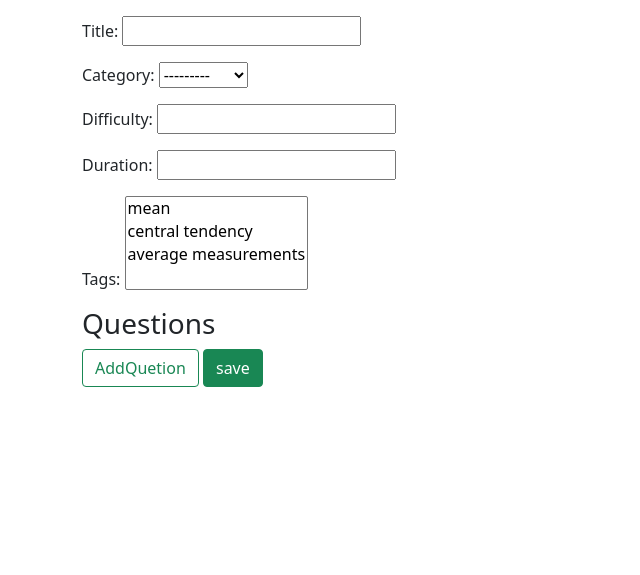
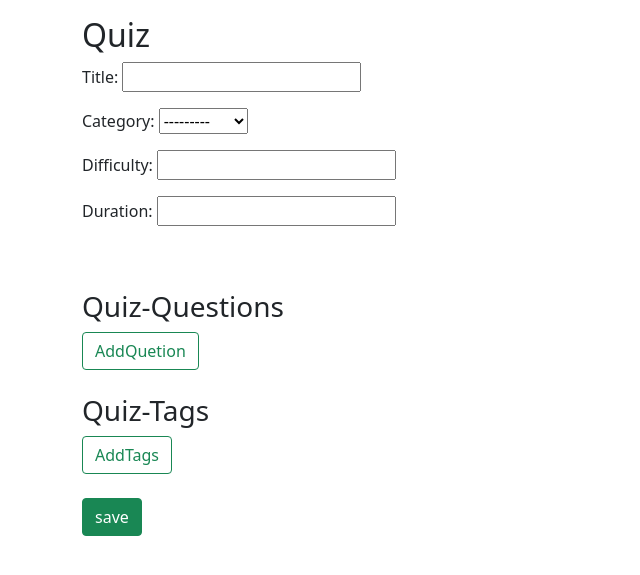
Before and after one commit to mohamedhamdan2002/EducationManagementSystem, a Django app: page /quizzes/add-quize in a window 1280 px wide. Shown: the part 56-631 px from the top of the page, without its empty margins (0-640 px from the left). Run offline with Django 4.2, Linux system fonts and the light colour scheme; a user stored in the database is signed in; data comes from the database, SQL or seed files in the repository; both versions use the stored data as it was after the commit; parts of the project's set-up code (start-up, migrations or seed data) failed here and were passed over; some libraries are stand-ins or nearby versions.

Commit message:
add function to return the quiz details to the staff and update the quiz create to add tags and add funtions to  update the quiz

```diff
--- a/quizzes/form.py
+++ b/quizzes/form.py
@@ -11,7 +11,6 @@ class QuizForm(forms.ModelForm):
             'category',
             'difficulty',
             'duration',
-            'tags',
         ]
 class QuetionForm(forms.ModelForm):
     class Meta:
--- a/quizzes/models.py
+++ b/quizzes/models.py
@@ -53,8 +53,10 @@ class Quiz(models.Model):
     def __str__(self):
         return self.title
 
+    # def get_absolute_url(self):
+        return reverse('quizzes:quiz_detail',kwargs={'category_id':self.category,'quiz_id':self.id})
     def get_absolute_url(self):
-        return reverse('quizzes:quiz_detail',kwargs={'category_id':self.category,'quiz_id':self.id})
+        return reverse('quizzes:admin-quiz-detail',kwargs={'quiz_id':self.id})
 
     def score_to_pass(self):
         return ceil((len(self.quiz.questions.all()) * 70.0) / 100.0)
--- a/quizzes/urls.py
+++ b/quizzes/urls.py
@@ -6,14 +6,18 @@ from .views import (
     quiz_detail_view,
     quiz_result_view,
     search_view,
-    create_new_quiz
+    admin_create_quiz,
+    admin_update_quiz,
+    admin_quiz_detail_view,
 )
 
 app_name = 'quizzes'
 
 urlpatterns = [
     path('', category_list_view, name='quiz_list'),
-    path('add-quize',create_new_quiz,name='create'),
+    path('add-quize',admin_create_quiz,name='admin-quiz-create'),
+    path('edit-quize/<int:quiz_id>/',admin_update_quiz,name='admin-quiz-update'),
+    path('quiz-detail/<int:quiz_id>',admin_quiz_detail_view,name='admin-quiz-detail'),
     path('categories/<slug:category_id>/', categorized_quiz_list_view, name='categorized_quiz_list'),
     path('categories/<slug:category_id>/<int:quiz_id>/', quiz_detail_view, name='quiz_detail'),
     path('categories/<slug:category_id>/<int:quiz_id>/result/<slug:submission_id>/', quiz_result_view, name='quiz_result'),
--- a/quizzes/views.py
+++ b/quizzes/views.py
@@ -2,6 +2,7 @@ from django.shortcuts import render, redirect
 from django.http import HttpResponseRedirect
 from django.urls import reverse
 from django.contrib.auth.decorators import login_required
+from django.shortcuts import get_object_or_404
 
 from django.forms.models import modelformset_factory,inlineformset_factory
 
@@ -11,29 +12,85 @@ from .models import (
     Category,
     Quiz,
     Question,
+    Tag,
     Answer,
     Submission,
     AnswerItem,
 )
 
-
 @login_required
-def create_new_quiz(request):
+def admin_create_quiz(request):
     quiz_form=QuizForm(request.POST or None)
     QuetionFromset=inlineformset_factory(Quiz,Quiz.questions.through,exclude=['questions'],extra=0)
+    TageFromset=inlineformset_factory(Quiz,Quiz.tags.through,exclude=['tags'],extra=0)
+    Tformset=TageFromset(request.POST or None) # T ->tag
     formset=QuetionFromset(request.POST or None)
     context={
         'quiz_form':quiz_form,
         'formset':formset,
+        'Tformset':Tformset
     }
-    if all([quiz_form.is_valid(),formset.is_valid()]):
-        parent=quiz_form.save(commit=False)
-        parent.save()
+    if all([quiz_form.is_valid(),formset.is_valid(),Tformset.is_valid()]):
+        quiz=quiz_form.save(commit=False)
+        quiz.save()
         for form in formset:
             qs=Question.objects.get(id=form.cleaned_data['question'].id)
-            parent.questions.add(qs)
-        return redirect(parent.get_absolute_url())
-    return render(request,'quizzes/create.html',context)
+            quiz.questions.add(qs)
+        for form in Tformset:
+            qs=Tag.objects.get(id=form.cleaned_data['tag'].id)
+            quiz.tags.add(qs)
+        return redirect(quiz.get_absolute_url())
+    return render(request,'staff/update-create.html',context)
+
+
+@login_required
+def admin_update_quiz(request,quiz_id=None):
+    quiz_obj=get_object_or_404(Quiz,id=quiz_id)
+    quiz_form=QuizForm(request.POST or None,instance=quiz_obj)
+    QuetionFromset=inlineformset_factory(Quiz,Quiz.questions.through,exclude=['questions'],extra=0)
+    formset=QuetionFromset(request.POST or None,instance=quiz_obj)
+    TageFromset=inlineformset_factory(Quiz,Quiz.tags.through,exclude=['tags'],extra=0)
+    Tformset=TageFromset(request.POST or None,instance=quiz_obj) # T ->tag
+    context={
+        'quiz_form':quiz_form,
+        'formset':formset,
+        'Tformset':Tformset,
+    }
+    if all([quiz_form.is_valid(),formset.is_valid(),Tformset.is_valid()]):
+        quiz=quiz_form.save(commit=False)
+        quiz.save()
+        print(formset.cleaned_data)
+        for form in formset:
+            q=Question.objects.get(id=form.cleaned_data['question'].id)
+            if form.cleaned_data['DELETE']:
+                quiz.questions.remove(q)
+            else:
+                qs=quiz.questions.all()
+                if q not in qs:
+                    quiz.questions.add(q)
+        for form in Tformset:
+            q=Tag.objects.get(id=form.cleaned_data['tag'].id)
+            if form.cleaned_data['DELETE']:
+                quiz.tags.remove(q)
+            else:
+                qs=quiz.tags.all()
+                if q not in qs:
+                    quiz.tags.add(q)
+        return redirect(quiz.get_absolute_url())
+    return render(request,'staff/update-create.html',context)
+
+
+@login_required
+def admin_quiz_detail_view(request,quiz_id=None):
+    quiz=get_object_or_404(Quiz,id=quiz_id)
+    context={
+        "quiz":quiz,
+    }
+    return render(request,"staff/quiz-detail.html",context)
+
+
+
+
 
 
 @login_required
--- a/templates/quizzes/create.html
+++ /dev/null
@@ -1,59 +0,0 @@
-{% extends "base.html" %}
-{% block content %}
-<style>
-    .quetion-form{
-        border-bottom: 1px solid black;
-    }
-    .hidden{
-        display: none
-    }
-</style>
-    {% if message %}
-        <h2>{{message}}</h2>
-    {% endif %}
-    <form method="POST">
-        {% csrf_token %}
-        {{ quiz_form.as_p }}
-        {% if formset %}
-            <h3>Questions</h3>
-            <div id='questions-form-list'>
-                {{formset.management_form}}
-                {% for form in formset %}
-                 <div class='quetions-form'>
-                    {{ form.as_p }}
-                 </div>
-                 {% endfor %}
-            </div>
-             <div id='empty-form' class='hidden' >{{formset.empty_form.as_p}}</div>
-            <button id='add-more-question' class="btn btn-outline-success ml-2"  type='button'>AddQuetion</button>
-        {% endif %}
-
-        <button class="btn btn-success ml-2" type="submit">save</button>
-    </form>
-<script>
-    const addMoreQuestion=document.getElementById('add-more-question')
-    const totalNewFroms=document.getElementById('id_Quiz_questions-TOTAL_FORMS')
-    addMoreQuestion.addEventListener('click',add_new_question)
-
-    function add_new_question(event){
-        if(event){
-            event.preventDefault()
-        }
-
-        const currentQuestionFroms=document.getElementsByClassName('quetions-form')
-        const currentFormCount=currentQuestionFroms.length
-        const formCopyTarget=document.getElementById('questions-form-list')
-        const copyEmptyQuestionFormEl=document.getElementById('empty-form').cloneNode(true)
-        copyEmptyQuestionFormEl.setAttribute('class','quetions-form')
-        copyEmptyQuestionFormEl.setAttribute('id',`form-${currentFormCount}`)
-        const regex=new RegExp('__prefix__','g')
-        copyEmptyQuestionFormEl.innerHTML=copyEmptyQuestionFormEl.innerHTML.replace(regex,currentFormCount)
-        totalNewFroms.setAttribute('value',currentFormCount+1)
-        formCopyTarget.append(copyEmptyQuestionFormEl)
-    }
-
-
-</script>
-
-
-{% endblock content %}
--- a/templates/quizzes/quiz_list.html
+++ b/templates/quizzes/quiz_list.html
@@ -1,5 +1,4 @@
 {% extends "base.html" %}
-
 {% block content %}
     <h4>Categories: </h4>
     <ul>
--- /dev/null
+++ b/templates/staff/update-create.html
@@ -0,0 +1,98 @@
+{% extends "base.html" %}
+{% block content %}
+<style>
+    .quetion-form{
+        border-bottom: 1px solid black;
+    }
+    .hidden{
+        display: none
+    }
+</style>
+    {% if message %}
+        <h2>{{message}}</h2>
+    {% endif %}
+    <form method="POST">
+        {% csrf_token %}
+        <h2>Quiz</h2>
+        {{ quiz_form.as_p }}
+            <br><br>
+        {% if formset %}
+            <h3>Quiz-Questions</h3>
+            <div id='questions-form-list'>
+                {{formset.management_form}}
+                {% for form in formset %}
+                 <div class='quetions-form'>
+                    {{ form.as_p }}
+                 </div>
+                 {% endfor %}
+            </div>
+             <div id='quiz-empty-form' class='hidden' >{{formset.empty_form.as_p}}</div>
+            <button id='add-more-question' class="btn btn-outline-success ml-2"  type='button'>AddQuetion</button>
+        {% endif %}
+        <br><br>
+        {% if Tformset %}
+            <h3>Quiz-Tags</h3>
+            <div id='tags-form-list'>
+                {{Tformset.management_form}}
+                {% for form in Tformset %}
+                 <div class='tags-form'>
+                    {{ form.as_p }}
+                 </div>
+                 {% endfor %}
+            </div>
+             <div id='tags-empty-form' class='hidden' >{{Tformset.empty_form.as_p}}</div>
+            <button id='add-more-tags' class="btn btn-outline-success ml-2"  type='button'>AddTags</button>
+        {% endif %}
+       <br></br>
+        <button class="btn btn-success ml-2" type="submit">save</button>
+    </form>
+<script>
+    //add more questions
+    const addMoreQuestion=document.getElementById('add-more-question')
+    const totalNewFroms=document.getElementById('id_Quiz_questions-TOTAL_FORMS')
+    addMoreQuestion.addEventListener('click',add_new_question)
+
+    function add_new_question(event){
+        if(event){
+            event.preventDefault()
+        }
+
+        const currentQuestionFroms=document.getElementsByClassName('quetions-form')
+        const currentFormCount=currentQuestionFroms.length
+        const formCopyTarget=document.getElementById('questions-form-list')
+        const copyEmptyQuestionFormEl=document.getElementById('quiz-empty-form').cloneNode(true)
+        copyEmptyQuestionFormEl.setAttribute('class','quetions-form')
+        copyEmptyQuestionFormEl.setAttribute('id',`form-${currentFormCount}`)
+        const regex=new RegExp('__prefix__','g')
+        copyEmptyQuestionFormEl.innerHTML=copyEmptyQuestionFormEl.innerHTML.replace(regex,currentFormCount)
+        totalNewFroms.setAttribute('value',currentFormCount+1)
+        formCopyTarget.append(copyEmptyQuestionFormEl)
+    }
+
+    //add more tags
+    const addMoreTags=document.getElementById('add-more-tags')
+    const totalNewTagsFroms=document.getElementById('id_Quiz_tags-TOTAL_FORMS')
+    addMoreTags.addEventListener('click',add_new_tags)
+
+    function add_new_tags(event){
+        if(event){
+            event.preventDefault()
+        }
+
+        const currentTagsFroms=document.getElementsByClassName('tags-form')
+        const currentTagsFormCount=currentTagsFroms.length
+        const TagformCopyTarget=document.getElementById('tags-form-list')
+        const copyEmptyTagFormEl=document.getElementById('tags-empty-form').cloneNode(true)
+        copyEmptyTagFormEl.setAttribute('class','tags-form')
+        copyEmptyTagFormEl.setAttribute('id',`form-${currentTagsFormCount}`)
+        const regex=new RegExp('__prefix__','g')
+        copyEmptyTagFormEl.innerHTML=copyEmptyTagFormEl.innerHTML.replace(regex,currentTagsFormCount)
+        totalNewTagsFroms.setAttribute('value',currentTagsFormCount+1)
+        TagformCopyTarget.append(copyEmptyTagFormEl)
+    }
+
+
+</script>
+
+
+{% endblock content %}
```
Also changed, not shown: templates/staff/quiz-detail.html (added, +33 -0 lines), db.sqlite3.
